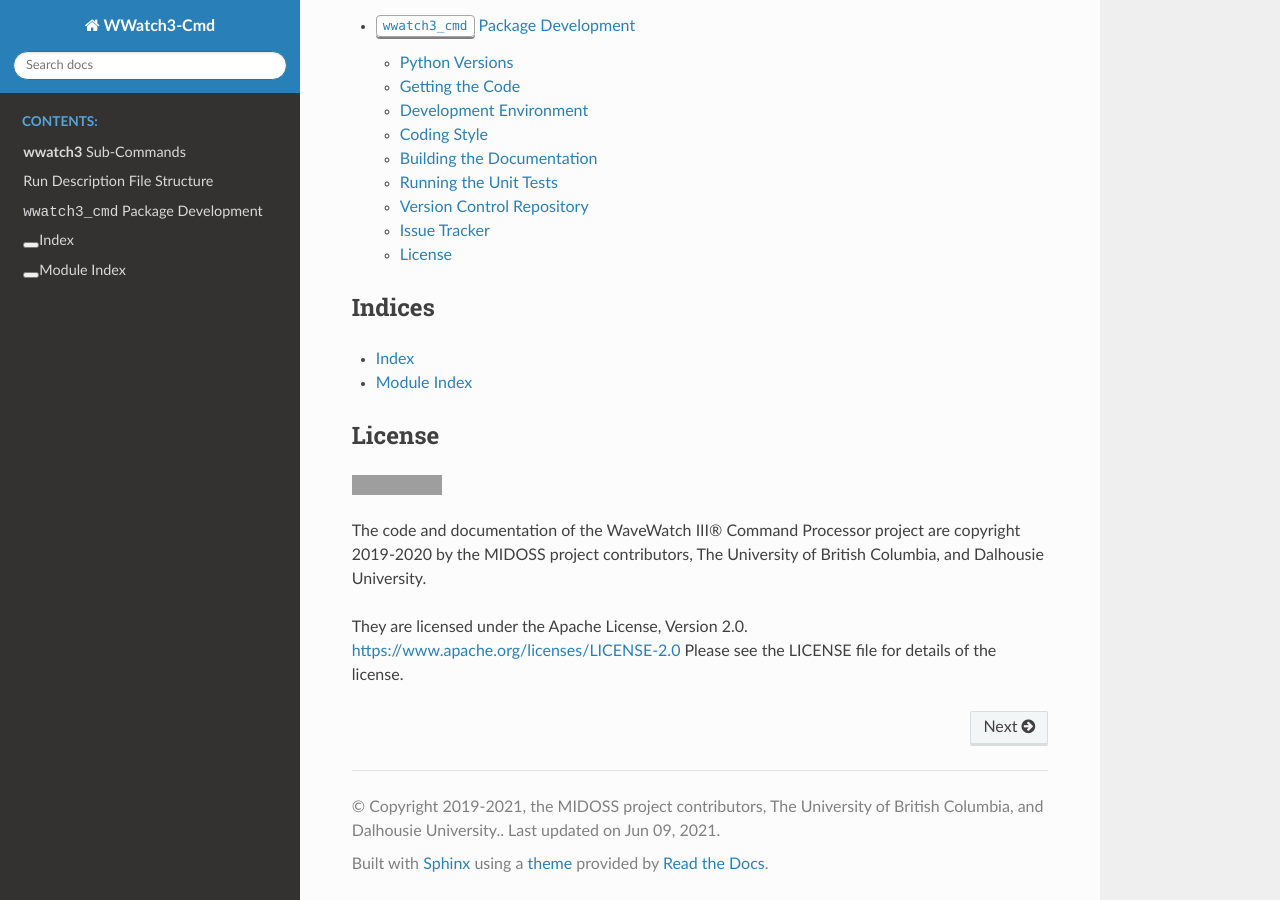
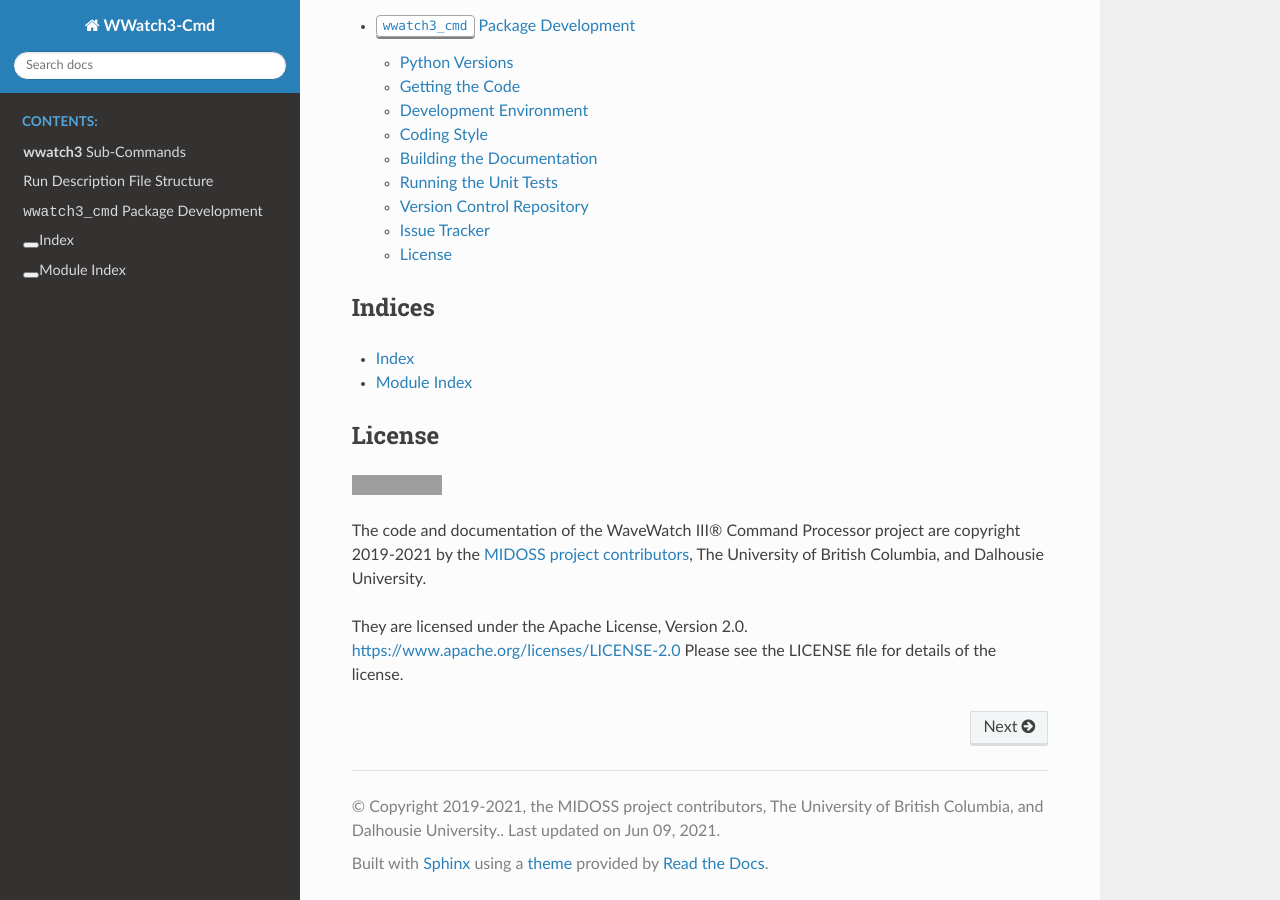
Before and after one commit to SalishSeaCast/WWatch3-Cmd, a Sphinx documentation site: the page built from docs/index.rst, in a window 1280 px wide and 900 px high, scrolled down 582 px. Built offline with Sphinx 7.4.7 and the Read the Docs theme 2.0.0, drawn with Linux system fonts in a browser that asks for light colours; grey boxes are pictures that could not be loaded.

Commit message:
Add 2021 to copyright year range

```diff
--- a/README.rst
+++ b/README.rst
@@ -64,7 +64,7 @@ License
     :alt: Licensed under the Apache License, Version 2.0
 
 The code and documentation of the WaveWatch III® Command Processor project
-are copyright 2019-2020 the `MIDOSS project contributors`_, The University of British Columbia,
+are copyright 2019-2021 the `MIDOSS project contributors`_, The University of British Columbia,
 and Dalhousie University.
 
 .. _MIDOSS project contributors: https://github.com/MIDOSS/docs/blob/master/CONTRIBUTORS.rst
--- a/docs/index.rst
+++ b/docs/index.rst
@@ -1,4 +1,4 @@
-.. Copyright 2019-2020, the MIDOSS project contributors, The University of British Columbia,
+.. Copyright 2019-2021, the MIDOSS project contributors, The University of British Columbia,
 .. and Dalhousie University.
 ..
 .. Licensed under the Apache License, Version 2.0 (the "License");
@@ -59,8 +59,10 @@ License
     :alt: Licensed under the Apache License, Version 2.0
 
 The code and documentation of the WaveWatch III® Command Processor project
-are copyright 2019-2020 by the MIDOSS project contributors, The University of British Columbia,
+are copyright 2019-2021 by the `MIDOSS project contributors`_, The University of British Columbia,
 and Dalhousie University.
+
+.. _MIDOSS project contributors: https://github.com/MIDOSS/docs/blob/master/CONTRIBUTORS.rst
 
 They are licensed under the Apache License, Version 2.0.
 https://www.apache.org/licenses/LICENSE-2.0
--- a/docs/pkg_development.rst
+++ b/docs/pkg_development.rst
@@ -1,4 +1,4 @@
-.. Copyright 2019-2020, the MIDOSS project contributors, The University of British Columbia,
+.. Copyright 2019-2021, the MIDOSS project contributors, The University of British Columbia,
 .. and Dalhousie University.
 ..
 .. Licensed under the Apache License, Version 2.0 (the "License");
@@ -440,7 +440,7 @@ License
     :alt: Licensed under the Apache License, Version 2.0
 
 The code and documentation of the WaveWatch III® Command Processor project
-are copyright 2019-2020 by the `MIDOSS project contributors`_, The University of British Columbia,
+are copyright 2019-2021 by the `MIDOSS project contributors`_, The University of British Columbia,
 and Dalhousie University.
 
 .. _MIDOSS project contributors: https://github.com/MIDOSS/docs/blob/master/CONTRIBUTORS.rst
--- a/docs/run_description_file/index.rst
+++ b/docs/run_description_file/index.rst
@@ -1,4 +1,4 @@
-..  Copyright 2019-2020, the MIDOSS project contributors, The University of British Columbia,
+..  Copyright 2019-2021, the MIDOSS project contributors, The University of British Columbia,
 ..  and Dalhousie University.
 ..
 ..  Licensed under the Apache License, Version 2.0 (the "License");
--- a/docs/run_description_file/yaml_file.rst
+++ b/docs/run_description_file/yaml_file.rst
@@ -1,4 +1,4 @@
-..  Copyright 2019-2020, the MIDOSS project contributors, The University of British Columbia,
+..  Copyright 2019-2021, the MIDOSS project contributors, The University of British Columbia,
 ..  and Dalhousie University.
 ..
 ..  Licensed under the Apache License, Version 2.0 (the "License");
--- a/docs/subcommands.rst
+++ b/docs/subcommands.rst
@@ -1,4 +1,4 @@
-.. Copyright 2019-2020, the MIDOSS project contributors, The University of British Columbia,
+.. Copyright 2019-2021, the MIDOSS project contributors, The University of British Columbia,
 .. and Dalhousie University.
 ..
 .. Licensed under the Apache License, Version 2.0 (the "License");
--- a/setup.py
+++ b/setup.py
@@ -1,4 +1,4 @@
-# Copyright 2019-2020, the MIDOSS project contributors, The University of British Columbia,
+# Copyright 2019-2021, the MIDOSS project contributors, The University of British Columbia,
 # and Dalhousie University.
 #
 # Licensed under the Apache License, Version 2.0 (the "License");
--- a/wwatch3_cmd/__init__.py
+++ b/wwatch3_cmd/__init__.py
@@ -1,4 +1,4 @@
-# Copyright 2019-2020, the MIDOSS project contributors, The University of British Columbia,
+# Copyright 2019-2021, the MIDOSS project contributors, The University of British Columbia,
 # and Dalhousie University.
 #
 # Licensed under the Apache License, Version 2.0 (the "License");
```
Also changed, not shown: 4 other files.
